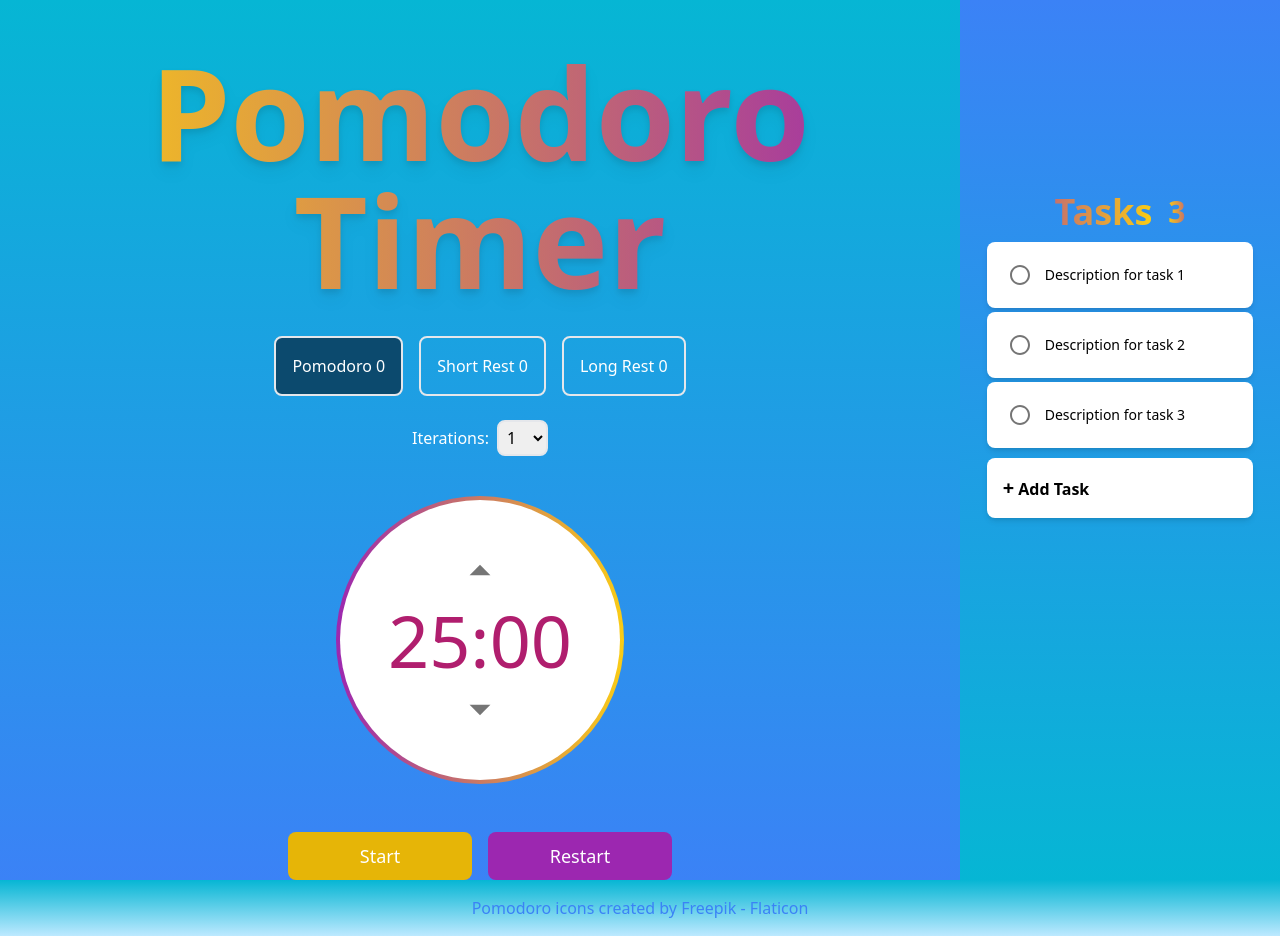
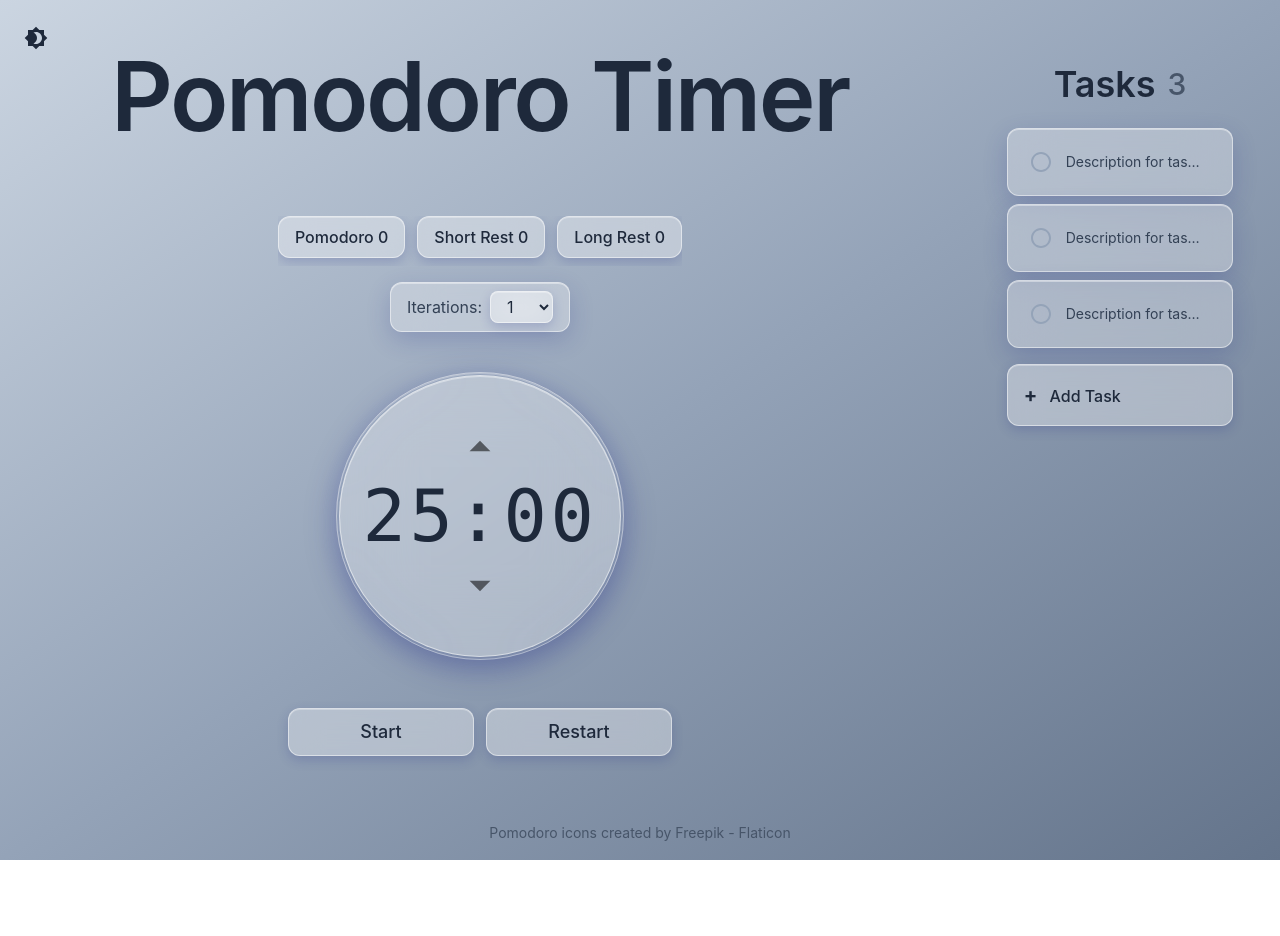
Before and after one commit to ozhayun/PomodoroTimer, a React (Create React App) app: page / in a window 1280 px wide. After the commit the page ends 860 px from the top, so only its background shows below. Built offline with nearby package versions, Linux system fonts and the light colour scheme.

Commit message:
Change design

```diff
--- a/src/App.js
+++ b/src/App.js
@@ -1,21 +1,27 @@
 import Pomodoro from './Components/Pomodoro';
 import Tasks from './Components/Tasks';
+import DarkModeToggle from './Components/DarkModeToggle';
 
 
 function App() {
   return (
-    <div className="flex flex-col min-h-screen">
-      <div className="flex flex-col flex-grow md:flex-row">
-        <div className="flex flex-col items-center px-4 bg-gradient-to-b from-cyan-500 to-blue-500 sm:px-6 lg:px-8 md:w-3/4">
-          <h1 className="mt-8 sm:mt-10 lg:mt-12 text-4xl sm:text-5xl md:text-7xl lg:text-9xl font-bold text-transparent bg-clip-text bg-gradient-to-r from-yellow-400 to-[#9c27b0] drop-shadow-lg text-center">
+    <div className="flex relative flex-col w-full min-h-screen">
+      <DarkModeToggle />
+      <div className="flex flex-col flex-grow lg:flex-row">
+        <div className="flex flex-col justify-center items-center px-4 py-16 sm:px-6 lg:px-8 lg:w-3/4 lg:py-12">
+          <h1 className="mb-8 text-5xl font-semibold tracking-tight text-center sm:mb-10 sm:text-6xl md:text-7xl lg:text-8xl text-slate-800 dark:text-slate-100">
             Pomodoro Timer
           </h1>
           <Pomodoro />
         </div>
         <Tasks />
       </div>
-      <footer className="py-4 mt-auto text-center bg-gradient-to-b from-cyan-500 to-[#bde9ff]">
-        <a href="https://www.flaticon.com/free-icons/pomodoro" title="pomodoro icons" className="text-blue-500 hover:text-blue-700">
+      <footer className="py-4 mt-auto text-center">
+        <a
+          href="https://www.flaticon.com/free-icons/pomodoro"
+          title="pomodoro icons"
+          className="text-sm transition-colors duration-200 text-slate-600 dark:text-slate-400 hover:text-slate-800 dark:hover:text-slate-200"
+        >
           Pomodoro icons created by Freepik - Flaticon
         </a>
       </footer>
--- /dev/null
+++ b/src/Components/DarkModeToggle.jsx
@@ -0,0 +1,48 @@
+import React, { useState, useEffect } from 'react';
+import Brightness4Icon from '@mui/icons-material/Brightness4';
+import Brightness7Icon from '@mui/icons-material/Brightness7';
+import IconButton from '@mui/material/IconButton';
+
+export const DarkModeToggle = () => {
+    const [isDark, setIsDark] = useState(() => {
+        // Check if dark mode was previously set
+        const saved = localStorage.getItem('darkMode');
+        if (saved !== null) {
+            return JSON.parse(saved);
+        }
+        // Check system preference
+        return window.matchMedia('(prefers-color-scheme: dark)').matches;
+    });
+
+    useEffect(() => {
+        // Apply dark mode to document
+        if (isDark) {
+            document.documentElement.classList.add('dark');
+        } else {
+            document.documentElement.classList.remove('dark');
+        }
+        // Save preference
+        localStorage.setItem('darkMode', JSON.stringify(isDark));
+    }, [isDark]);
+
+    const toggleDarkMode = () => {
+        setIsDark(!isDark);
+    };
+
+    return (
+        <button
+            onClick={toggleDarkMode}
+            className="fixed top-4 left-4 z-50 p-2 bg-transparent border-0 transition-opacity duration-200 cursor-pointer text-slate-800 dark:text-slate-100 hover:opacity-70"
+            aria-label="Toggle dark mode"
+            style={{ position: 'fixed', top: '1rem', left: '1rem' }}
+        >
+            {isDark ? (
+                <Brightness7Icon sx={{ fontSize: 24 }} />
+            ) : (
+                <Brightness4Icon sx={{ fontSize: 24 }} />
+            )}
+        </button>
+    );
+};
+
+export default DarkModeToggle;
--- a/src/Components/Progress.jsx
+++ b/src/Components/Progress.jsx
@@ -12,43 +12,43 @@
 }) => {
     return (
         <div className="flex flex-col items-center mt-4 sm:mt-6 md:mt-8">
-            <div className="flex flex-row pb-2 mb-4 space-x-2 overflow-x-auto sm:space-x-4">
+            <div className="flex flex-row pb-2 mb-4 space-x-2 overflow-x-auto sm:space-x-3">
                 <button
-                    className={`flex-shrink-0 border-2 p-2 md:p-4 rounded-lg text-xs sm:text-sm md:text-base text-white hover:bg-sky-900 hover:border-sky-900 ${mode === 'pomodoro' ? 'bg-sky-900' : ''}`}
+                    className={`flex-shrink-0 glass-button px-4 py-2 rounded-xl text-xs sm:text-sm md:text-base text-slate-800 dark:text-slate-100 font-medium transition-all duration-200 ${mode === 'pomodoro' ? 'ring-2 ring-slate-400 dark:ring-slate-300 ring-opacity-50' : ''}`}
                     onClick={() => onModeChange('pomodoro')}
                 >
                     Pomodoro {counts.pomodoro}
                 </button>
                 <button
-                    className={`flex-shrink-0 border-2 p-2 md:p-4 rounded-lg text-xs sm:text-sm md:text-base text-white hover:bg-sky-900 hover:border-sky-900 ${mode === 'shortBreak' ? 'bg-sky-900' : ''}`}
+                    className={`flex-shrink-0 glass-button px-4 py-2 rounded-xl text-xs sm:text-sm md:text-base text-slate-800 dark:text-slate-100 font-medium transition-all duration-200 ${mode === 'shortBreak' ? 'ring-2 ring-slate-400 dark:ring-slate-300 ring-opacity-50' : ''}`}
                     onClick={() => onModeChange('shortBreak')}
                 >
                     Short Rest {counts.shortBreak}
                 </button>
                 <button
-                    className={`flex-shrink-0 border-2 p-2 md:p-4 rounded-lg text-xs sm:text-sm md:text-base text-white hover:bg-sky-900 hover:border-sky-900 ${mode === 'longBreak' ? 'bg-sky-900' : ''}`}
+                    className={`flex-shrink-0 glass-button px-4 py-2 rounded-xl text-xs sm:text-sm md:text-base text-slate-800 dark:text-slate-100 font-medium transition-all duration-200 ${mode === 'longBreak' ? 'ring-2 ring-slate-400 dark:ring-slate-300 ring-opacity-50' : ''}`}
                     onClick={() => onModeChange('longBreak')}
                 >
                     Long Rest {counts.longBreak}
                 </button>
             </div>
-            <div className="flex items-center">
+            <div className="flex items-center glass-card px-4 py-2 rounded-xl">
                 {isActive ?
-                    <div className="p-1 text-white text-md sm:text-sm md:text-base"
+                    <div className="text-slate-800 dark:text-slate-100 text-sm sm:text-base md:text-lg font-medium"
                     >
                         Iteration: {currentIteration} / {iterations}
                     </div>
                     :
                     <>
-                        <label htmlFor="iterations" className="mr-2 text-white">Iterations:</label>
+                        <label htmlFor="iterations" className="mr-2 text-slate-700 dark:text-slate-300 text-sm sm:text-base">Iterations:</label>
                         <select
                             id="iterations"
                             value={totalIterations}
                             onChange={onIterationChange}
-                            className="p-1 text-xs border-2 rounded-lg sm:text-sm md:text-base"
+                            className="glass-button px-3 py-1 text-slate-800 dark:text-slate-100 text-sm sm:text-base rounded-lg border-0 focus:outline-none focus:ring-2 focus:ring-slate-400 dark:focus:ring-slate-300 focus:ring-opacity-50 cursor-pointer"
                         >
                             {[...Array(10)].map((_, i) => (
-                                <option key={i + 1} value={i + 1}>{i + 1}</option>
+                                <option key={i + 1} value={i + 1} className="bg-white dark:bg-slate-800">{i + 1}</option>
                             ))}
                         </select>
                     </>
--- a/src/Components/Tasks.jsx
+++ b/src/Components/Tasks.jsx
@@ -95,22 +95,22 @@
     }
 
     return (
-        <div className='min-h-screen bg-gradient-to-t lg:w-1/4 from-cyan-500 to-blue-500'>
-            <div className='flex flex-col mt-14 lg:mt-48'>
-                <p className='flex items-center justify-center mb-2'>
-                    <strong className='text-4xl font-black text-transparent bg-clip-text bg-gradient-to-r from-[#c7726a] to-yellow-400'>
+        <div className='px-4 py-8 lg:min-h-screen lg:w-1/4 lg:px-6'>
+            <div className='flex flex-col lg:mt-8'>
+                <p className='flex justify-center items-center mb-6'>
+                    <strong className='text-4xl font-semibold text-slate-800 dark:text-slate-100'>
                         Tasks
                     </strong>
-                    <span className='ml-4 text-3xl font-bold text-transparent bg-clip-text bg-gradient-to-r from-yellow-400 to-[#c7726a]'>
+                    <span className='ml-3 text-3xl font-medium text-slate-600 dark:text-slate-300'>
                         {tasks.length}
                     </span>
                 </p>
 
-                <div className='flex flex-col items-center justify-center'>
+                <div className='flex flex-col justify-center items-center'>
                     <DragDropContext onDragEnd={handleDragEnd}>
                         <Droppable droppableId="tasks" direction='vertical'>
                             {(provided) => (
-                                <div {...provided.droppableProps} ref={provided.innerRef} className='flex flex-col items-center justify-center w-full'>
+                                <div {...provided.droppableProps} ref={provided.innerRef} className='flex flex-col justify-center items-center w-full'>
                                     {tasks.map((task, index) => (
                                         <Draggable key={task.id} draggableId={`${task.id}`} index={index}>
                                             {(provided) => (
@@ -120,7 +120,7 @@
                                                     {...provided.draggableProps}
                                                     {...provided.dragHandleProps}
                                                     key={task.id}
-                                                    className={`flex flex-col w-5/6 p-4 m-0.5 ${task.isFinished ? 'bg-[#deddeb]' : 'bg-white'} rounded-lg shadow-md`}
+                                                    className={`flex flex-col w-5/6 p-4 mb-2 glass-card rounded-xl transition-all duration-200 ${task.isFinished ? 'opacity-70' : ''}`}
                                                     onMouseEnter={() => setHoveredTaskId(task.id)}
                                                     onMouseLeave={() => setHoveredTaskId(null)}
                                                 >
@@ -130,17 +130,17 @@
                                                             size="small"
                                                             onMouseEnter={() => setHoveredTaskDoneId(task.id)}
                                                             onMouseLeave={() => setHoveredTaskDoneId(null)}
-                                                            className="flex-shrink-0"
+                                                            className="flex-shrink-0 text-slate-600 dark:text-slate-300 hover:text-slate-800 dark:hover:text-slate-100"
                                                         >
                                                             {task.isFinished ? (
-                                                                <CheckCircleOutlineIcon color="primary" />
+                                                                <CheckCircleOutlineIcon className="text-slate-600 dark:text-slate-300" />
                                                             ) : hoveredTaskDoneId === task.id ? (
-                                                                <CheckCircleOutlineIcon color="action" />
+                                                                <CheckCircleOutlineIcon className="text-slate-500 dark:text-slate-400" />
                                                             ) : (
-                                                                <RadioButtonUncheckedIcon />
+                                                                <RadioButtonUncheckedIcon className="text-slate-400 dark:text-slate-500" />
                                                             )}
                                                         </IconButton>
-                                                        <div className="flex-grow mx-2 overflow-hidden">
+                                                        <div className="overflow-hidden flex-grow mx-2">
                                                             {editingTaskId === task.id ? (
                                                                 <textarea
                                                                     name="Edit Task"
@@ -150,12 +150,12 @@
                                                                     rows="1"
                                                                     value={editedDescription}
                                                                     onChange={(e) => setEditedDescription(e.target.value)}
-                                                                    className="w-full p-2 overflow-hidden whitespace-pre-wrap border rounded resize-none focus:outline-none"
+                                                                    className="overflow-hidden p-2 w-full text-sm whitespace-pre-wrap rounded-lg resize-none glass-button focus:outline-none focus:ring-2 focus:ring-slate-400 dark:focus:ring-slate-300 focus:ring-opacity-50 text-slate-800 dark:text-slate-100"
                                                                     onBlur={handleEditSave}
                                                                     onKeyPress={(e) => e.key === 'Enter' && !e.shiftKey && handleEditSave()}
                                                                 />
                                                             ) : (
-                                                                <p className={`text-sm truncate ${task.isFinished ? 'line-through text-gray-500' : ''}`}>
+                                                                <p className={`text-sm truncate text-slate-700 dark:text-slate-200 ${task.isFinished ? 'line-through text-slate-500 dark:text-slate-400' : ''}`}>
                                                                     {task.description}
                                                                 </p>
                                                             )}
@@ -163,16 +163,25 @@
                                                         <div className="flex-shrink-0 ml-2">
                                                             {hoveredTaskId === task.id && editingTaskId !== task.id && (
                                                                 <>
-                                                                    <IconButton onClick={(e) => handleDelete(e, task.id)}>
+                                                                    <IconButton
+                                                                        onClick={(e) => handleDelete(e, task.id)}
+                                                                        className="text-slate-600 dark:text-slate-300 hover:text-red-600 dark:hover:text-red-400"
+                                                                    >
                                                                         <DeleteIcon fontSize='small' />
                                                                     </IconButton>
-                                                                    <IconButton onClick={(e) => handleEdit(e, task.id)}>
+                                                                    <IconButton
+                                                                        onClick={(e) => handleEdit(e, task.id)}
+                                                                        className="text-slate-600 dark:text-slate-300 hover:text-blue-600 dark:hover:text-blue-400"
+                                                                    >
                                                                         <EditIcon fontSize='small' />
                                                                     </IconButton>
                                                                 </>
                                                             )}
                                                             {editingTaskId === task.id && (
-                                                                <IconButton onClick={handleEditSave}>
+                                                                <IconButton
+                                                                    onClick={handleEditSave}
+                                                                    className="text-green-600 dark:text-green-400 hover:text-green-700 dark:hover:text-green-300"
+                                                                >
                                                                     <DoneIcon fontSize='small' />
                                                                 </IconButton>
                                                             )}
@@ -191,10 +200,10 @@
                         <AddTask onSave={handleSaveTask} onCancel={handleCancelAddTask} />
                     ) : (
                         <button
-                            className="w-5/6 p-4 m-2 font-bold text-left bg-white rounded-lg shadow-md"
+                            className="p-4 m-2 w-5/6 font-medium text-left rounded-xl transition-all duration-200 glass-button text-slate-800 dark:text-slate-100"
                             onClick={() => setIsAddingTask(true)}
                         >
-                            <strong className='text-xl'>+</strong> Add Task
+                            <strong className='mr-2 text-xl'>+</strong> Add Task
                         </button>
                     )}
                 </div>
--- a/src/Components/Timer.jsx
+++ b/src/Components/Timer.jsx
@@ -8,21 +8,21 @@
 
     return (
         <div id='Timer' className="flex flex-col items-center mt-8 sm:mt-10">
-            <div className='w-48 h-48 sm:w-60 sm:h-60 md:w-72 md:h-72 rounded-full flex items-center justify-center bg-gradient-to-r from-[#9c27b0] to-yellow-400 p-1'>
-                <div className='w-full h-full bg-white rounded-full flex items-center justify-center text-[#b01e6e] text-4xl sm:text-5xl md:text-7xl'>
+            <div className='w-48 h-48 sm:w-60 sm:h-60 md:w-72 md:h-72 rounded-full flex items-center justify-center glass p-[2px]'>
+                <div className='w-full h-full glass-card rounded-full flex items-center justify-center text-slate-800 dark:text-slate-100 text-4xl sm:text-5xl md:text-7xl font-medium'>
                     <div className='flex flex-col items-center'>
                         <IconButton
-                            className={`transition-opacity duration-600 ${isActive || min >= 60 ? 'opacity-0 invisible' : 'opacity-100 visible'}`}
+                            className={`transition-all duration-300 text-slate-600 dark:text-slate-300 hover:text-slate-800 dark:hover:text-slate-100 ${isActive || min >= 60 ? 'opacity-0 invisible h-0' : 'opacity-100 visible h-auto'}`}
                             onClick={onUp}
                             disabled={isActive || min >= 60}
                         >
                             <ArrowDropUpIcon sx={{ fontSize: 50 }} />
                         </IconButton>
-                        <div className='flex'>
+                        <div className='flex font-mono tracking-wider'>
                             {min}:{formattedSec}
                         </div>
                         <IconButton
-                            className={`transition-opacity duration-600 ${isActive || min <= 0 ? 'opacity-0 invisible' : 'opacity-100 visible'}`}
+                            className={`transition-all duration-300 text-slate-600 dark:text-slate-300 hover:text-slate-800 dark:hover:text-slate-100 ${isActive || min <= 0 ? 'opacity-0 invisible h-0' : 'opacity-100 visible h-auto'}`}
                             onClick={onDown}
                             disabled={isActive || min <= 0}
                         >
@@ -31,18 +31,16 @@
                     </div>
                 </div>
             </div>
-            <div className='flex flex-row w-full max-w-xs mt-8 space-x-4 sm:mt-10 md:mt-12 sm:max-w-sm'>
+            <div className='flex flex-row w-full max-w-xs mt-8 space-x-3 sm:mt-10 md:mt-12 sm:max-w-sm'>
                 <button
-                    className='flex-1 text-white text-sm sm:text-base md:text-lg bg-[#e6b507] rounded-lg hover:bg-[#f5cb38] h-10 sm:h-12'
+                    className='flex-1 glass-button text-slate-800 dark:text-slate-100 text-sm sm:text-base md:text-lg rounded-xl h-11 sm:h-12 font-medium'
                     onClick={isActive ? onStop : onStart}
                 >
                     {isActive ? "Stop" : "Start"}
                 </button>
                 <button
-                    // className={`flex-1 text-white text-sm sm:text-base md:text-lg rounded-lg ${!isActive ? 'bg-[#a19ba3]' : 'bg-[#9c27b0] hover:bg-purple-500'}   h-10 sm:h-12`}
-                    className={`flex-1 text-white text-sm sm:text-base md:text-lg rounded-lg bg-[#9c27b0] hover:bg-purple-500' h-10 sm:h-12`}
+                    className='flex-1 glass-button text-slate-800 dark:text-slate-100 text-sm sm:text-base md:text-lg rounded-xl h-11 sm:h-12 font-medium'
                     onClick={onRestart}
-                // disabled={!isActive}
                 >
                     Restart
                 </button>
--- a/src/index.css
+++ b/src/index.css
@@ -1,9 +1,80 @@
 @tailwind base;
 @tailwind components;
 @tailwind utilities;
+
+@layer base {
+    :root {
+        --glass-bg-light: rgba(255, 255, 255, 0.25);
+        --glass-bg-dark: rgba(0, 0, 0, 0.4);
+        --glass-border-light: rgba(255, 255, 255, 0.5);
+        --glass-border-dark: rgba(255, 255, 255, 0.2);
+    }
+
+    * {
+        @apply antialiased;
+    }
+
+    body {
+        font-family: -apple-system, BlinkMacSystemFont, 'SF Pro Display', 'SF Pro Text', 'Segoe UI', 'Helvetica Neue', Arial, sans-serif;
+        @apply bg-gradient-to-br from-slate-300 via-slate-400 to-slate-500 dark:from-slate-900 dark:via-slate-800 dark:to-slate-950;
+        @apply text-slate-900 dark:text-slate-100;
+        min-height: 100vh;
+        transition: background-color 0.3s ease;
+    }
+}
 
 @layer utilities {
     .clip-hourglass {
         clip-path: polygon(50% 0%, 100% 0%, 100% 25%, 75% 50%, 100% 75%, 100% 100%, 0% 100%, 0% 75%, 25% 50%, 0% 25%, 0% 0%);
     }
+
+    .glass {
+        @apply backdrop-blur-2xl;
+        /* background: rgba(255, 255, 255, 0.25); */
+        border: 1px solid rgba(255, 255, 255, 0.5);
+        box-shadow: 0 8px 32px 0 rgba(31, 38, 135, 0.25), inset 0 1px 0 0 rgba(255, 255, 255, 0.3);
+    }
+
+    .dark .glass {
+        background: rgba(0, 0, 0, 0.4);
+        border: 1px solid rgba(255, 255, 255, 0.2);
+        box-shadow: 0 8px 32px 0 rgba(0, 0, 0, 0.5), inset 0 1px 0 0 rgba(255, 255, 255, 0.1);
+    }
+
+    .glass-card {
+        @apply backdrop-blur-xl;
+        background: rgba(255, 255, 255, 0.3);
+        border: 1px solid rgba(255, 255, 255, 0.5);
+        box-shadow: 0 8px 24px 0 rgba(31, 38, 135, 0.2), inset 0 1px 0 0 rgba(255, 255, 255, 0.4);
+    }
+
+    .dark .glass-card {
+        background: rgba(0, 0, 0, 0.45);
+        border: 1px solid rgba(255, 255, 255, 0.2);
+        box-shadow: 0 8px 24px 0 rgba(0, 0, 0, 0.6), inset 0 1px 0 0 rgba(255, 255, 255, 0.1);
+    }
+
+    .glass-button {
+        @apply backdrop-blur-lg;
+        background: rgba(255, 255, 255, 0.35);
+        border: 1px solid rgba(255, 255, 255, 0.5);
+        box-shadow: 0 4px 12px 0 rgba(31, 38, 135, 0.2), inset 0 1px 0 0 rgba(255, 255, 255, 0.3);
+        @apply transition-all duration-200;
+    }
+
+    .dark .glass-button {
+        background: rgba(0, 0, 0, 0.5);
+        border: 1px solid rgba(255, 255, 255, 0.2);
+        box-shadow: 0 4px 12px 0 rgba(0, 0, 0, 0.5), inset 0 1px 0 0 rgba(255, 255, 255, 0.1);
+    }
+
+    .glass-button:hover {
+        background: rgba(255, 255, 255, 0.45);
+        box-shadow: 0 6px 16px 0 rgba(31, 38, 135, 0.3), inset 0 1px 0 0 rgba(255, 255, 255, 0.4);
+    }
+
+    .dark .glass-button:hover {
+        background: rgba(0, 0, 0, 0.6);
+        box-shadow: 0 6px 16px 0 rgba(0, 0, 0, 0.7), inset 0 1px 0 0 rgba(255, 255, 255, 0.15);
+    }
 }
```
Also changed, not shown: src/Components/AddTask.jsx (+18 -7 lines), tailwind.config.js (+6 -1 lines).
